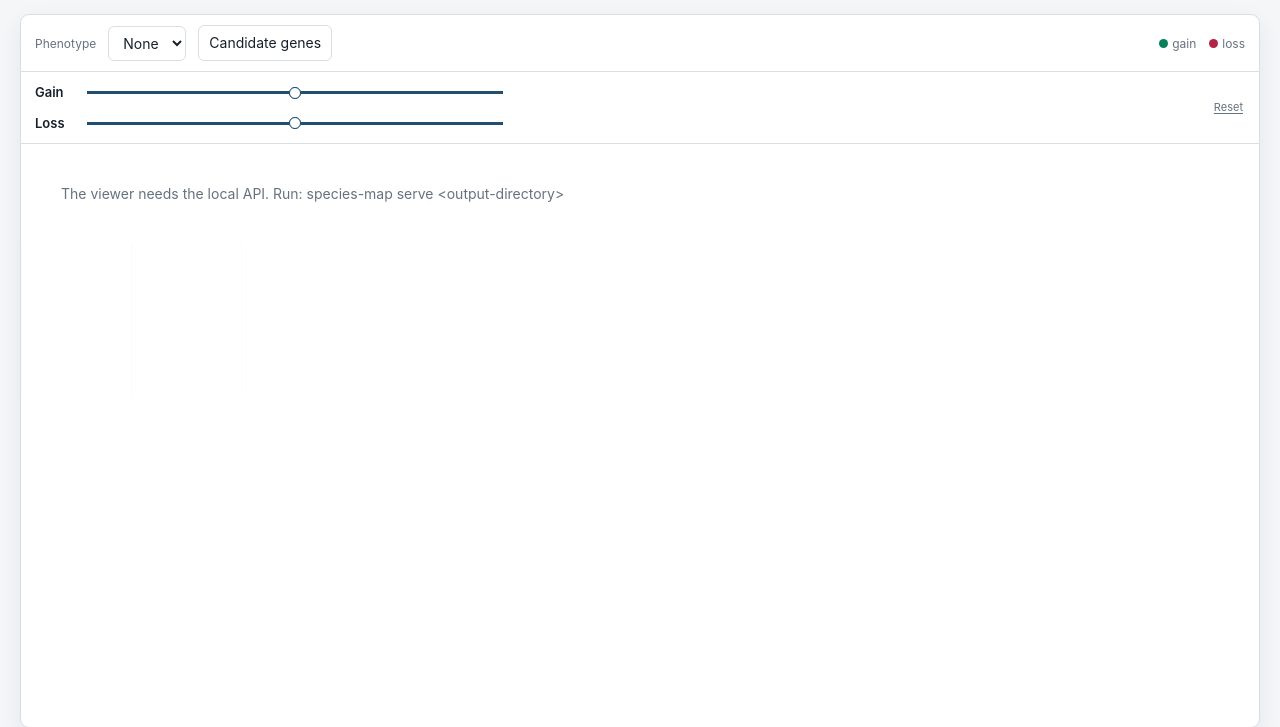
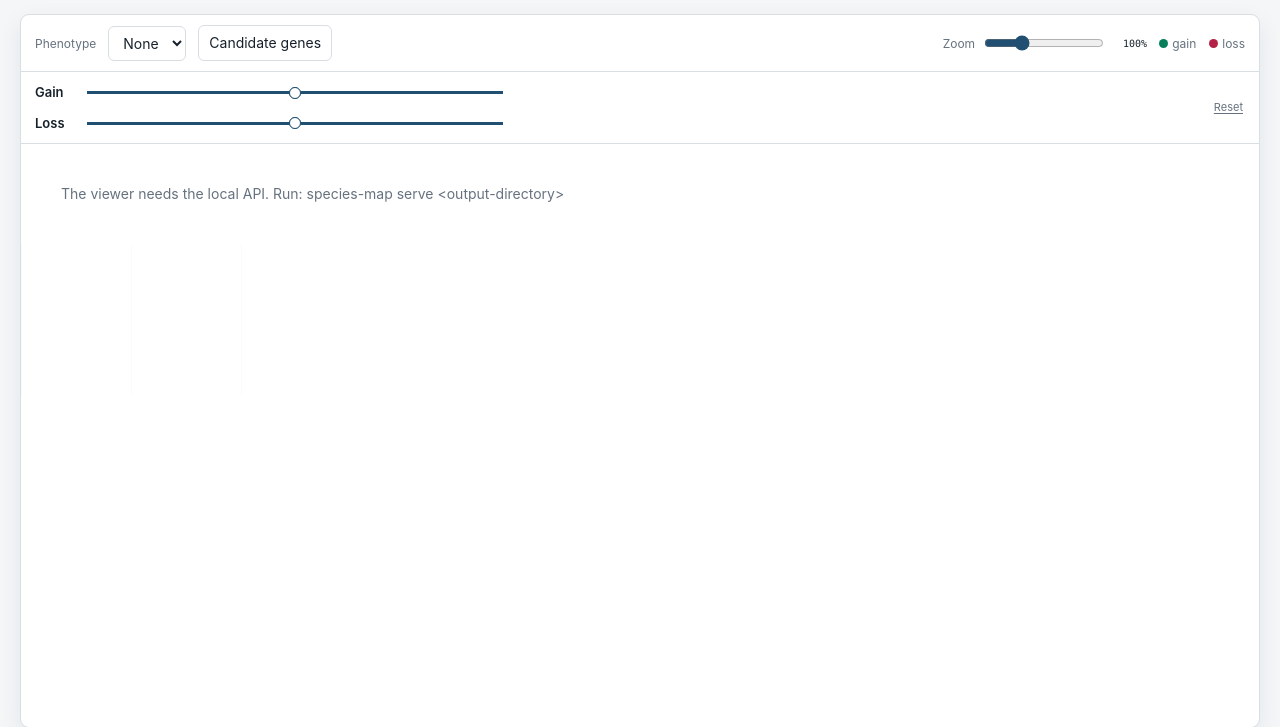
Before and after one commit to kazumaxneo/PhyloGain, a Python web app: template src/species_innovation_map/templates/index.html in a window 1280 px wide. Shown: the part 52-779 px from the top of the page. Run offline with Jinja, Linux system fonts and the light colour scheme; the template is opened without the code that fills it, so the values that code supplies are empty.

Commit message:
Add phylogenetic tree zoom control

```diff
--- a/src/species_innovation_map/templates/index.html
+++ b/src/species_innovation_map/templates/index.html
@@ -112,7 +112,10 @@
     }
     button { cursor: pointer; }
     button:hover { border-color: var(--accent); color: var(--accent); }
-    .legend { margin-left: auto; display: flex; gap: 13px; color: var(--muted); font-size: 12px; }
+    .tree-zoom { margin-left: auto; display: flex; align-items: center; gap: 7px; color: var(--muted); font-size: 11px; white-space: nowrap; }
+    .tree-zoom input { width: 120px; accent-color: var(--accent); }
+    .tree-zoom output { width: 34px; color: var(--ink); font: 10px ui-monospace, SFMono-Regular, Consolas, monospace; text-align: right; }
+    .legend { display: flex; gap: 13px; color: var(--muted); font-size: 12px; }
     .dot { display: inline-block; width: 9px; height: 9px; margin-right: 4px; border-radius: 50%; }
     .dot.gain { background: var(--gain); }
     .dot.loss { background: var(--loss); }
@@ -301,6 +304,11 @@
           <label for="collapseSelect">Collapse</label>
           <select id="collapseSelect"><option value="">None</option></select>
         </span>
+        <div class="tree-zoom">
+          <label for="treeZoom">Zoom</label>
+          <input id="treeZoom" type="range" min="60" max="200" step="10" value="100" aria-label="Phylogenetic tree zoom">
+          <output id="treeZoomValue" for="treeZoom">100%</output>
+        </div>
         <div class="legend"><span><i class="dot gain"></i>gain</span><span><i class="dot loss"></i>loss</span></div>
       </div>
       <div class="branch-filters" aria-label="Branch event filters">
@@ -329,7 +337,7 @@
   </main>
   <script>
     const SVG = "http://www.w3.org/2000/svg";
-    const state = { project: null, branches: new Map(), phenotypeEvents: new Map(), selectedBranch: null, collapseRank: "", expandedGroups: new Set(), annotationSources: [], enrichmentSource: "", branchFilter: {gainMin: 0, gainMax: 0, lossMin: 0, lossMax: 0} };
+    const state = { project: null, branches: new Map(), phenotypeEvents: new Map(), selectedBranch: null, collapseRank: "", expandedGroups: new Set(), annotationSources: [], enrichmentSource: "", treeZoom: 1, branchFilter: {gainMin: 0, gainMax: 0, lossMin: 0, lossMax: 0} };
     const $ = id => document.getElementById(id);
     const number = value => Number(value || 0).toLocaleString();
     const svgEl = (name, attrs = {}) => {
@@ -420,6 +428,9 @@
     }
     function renderTree() {
       const svg = $("treeSvg"); svg.replaceChildren();
+      const zoom = state.treeZoom;
+      const canvas = svgEl("g", {transform: `scale(${zoom})`});
+      svg.append(canvas);
       const nodes = new Map(state.project.nodes.map(node => [node.id, {...node}]));
       const root = [...nodes.values()].find(node => !node.parent_id);
       const taxonomy = state.project.taxonomy?.species || {};
@@ -458,11 +469,14 @@
       }
       position(root);
       const maxDepth = Math.max(...visibleNodes.map(node => node.depth));
-      svg.setAttribute("width", Math.max(900, 110 * maxDepth + 440));
-      svg.setAttribute("height", Math.max(500, leafIndex * spacing + 40));
+      const baseWidth = Math.max(900, 110 * maxDepth + 440);
+      const baseHeight = Math.max(500, leafIndex * spacing + 40);
+      svg.setAttribute("width", baseWidth * zoom);
+      svg.setAttribute("height", baseHeight * zoom);
+      svg.style.backgroundSize = `${110 * zoom}px 100%`;
       for (const node of visibleNodes) {
         const children = node.collapsed ? [] : node.children.map(id => nodes.get(id)).filter(child => visibleIds.has(child.id));
-        if (children.length > 1) svg.append(svgEl("line", {x1: node.x, y1: Math.min(...children.map(c => c.y)), x2: node.x, y2: Math.max(...children.map(c => c.y)), class: "connector"}));
+        if (children.length > 1) canvas.append(svgEl("line", {x1: node.x, y1: Math.min(...children.map(c => c.y)), x2: node.x, y2: Math.max(...children.map(c => c.y)), class: "connector"}));
       }
       for (const node of visibleNodes) {
         if (!node.parent_id) continue;
@@ -470,33 +484,54 @@
         const branch = state.branches.get(node.branch_id) || {gain_count: 0, loss_count: 0};
         const labelFilterClass = branchMatchesFilter(branch) ? "" : " filtered-branch-label";
         const hitLine = svgEl("line", {x1: parent.x, y1: node.y, x2: node.x, y2: node.y, class: "branch-hit", "data-branch": node.branch_id});
-        svg.append(hitLine);
+        canvas.append(hitLine);
         const line = svgEl("line", {x1: parent.x, y1: node.y, x2: node.x, y2: node.y, class: `branch${state.selectedBranch === node.branch_id ? " selected" : ""}`, "data-branch": node.branch_id});
-        svg.append(line);
+        canvas.append(line);
         const label = svgEl("text", {x: (parent.x + node.x) / 2, y: node.y - 5, "text-anchor": "middle", class: `branch-label${labelFilterClass}`, "data-branch": node.branch_id, role: "button", tabindex: "0", "aria-label": `Branch ${node.branch_id}`});
         const gain = svgEl("tspan", {class: "gain-value"}); gain.textContent = `+${branch.gain_count}`;
         const loss = svgEl("tspan", {class: "loss-value", dx: "5"}); loss.textContent = `−${branch.loss_count}`;
-        label.append(gain, loss); svg.append(label);
+        label.append(gain, loss); canvas.append(label);
         const support = normalizedBranchSupport(node);
         if (support != null) {
           const supportLabel = svgEl("text", {x: (parent.x + node.x) / 2, y: node.y + 11, "text-anchor": "middle", class: "support-label"});
           supportLabel.textContent = support.toFixed(3);
-          svg.append(supportLabel);
+          canvas.append(supportLabel);
         }
         const phenotypeEvent = state.phenotypeEvents.get(node.branch_id);
-        if (phenotypeEvent) svg.append(svgEl("circle", {cx: node.x, cy: node.y, r: 5.5, class: phenotypeEvent === "gain" ? "phenotype-gain" : "phenotype-loss"}));
-        else svg.append(svgEl("circle", {cx: node.x, cy: node.y, r: 2.8, class: "node-dot"}));
+        if (phenotypeEvent) canvas.append(svgEl("circle", {cx: node.x, cy: node.y, r: 5.5, class: phenotypeEvent === "gain" ? "phenotype-gain" : "phenotype-loss"}));
+        else canvas.append(svgEl("circle", {cx: node.x, cy: node.y, r: 2.8, class: "node-dot"}));
         if (node.collapsed) {
           const marker = svgEl("polygon", {points: `${node.x + 3},${node.y - 6} ${node.x + 15},${node.y} ${node.x + 3},${node.y + 6}`, class: "collapsed-marker", "data-expand-node": node.id});
           const tip = svgEl("text", {x: node.x + 20, y: node.y + 4, class: "collapsed-label", "data-expand-node": node.id});
           tip.textContent = `${node.rankValue} (${number(node.leafCount)})`;
-          svg.append(marker, tip);
+          canvas.append(marker, tip);
         } else if (node.is_leaf) {
           const taxonomyLabel = rank && node.rankValue ? `${node.rankValue} (1)` : node.label;
           const tipClass = rank && node.rankValue ? "taxonomy-tip-label" : "tip-label";
-          const tip = svgEl("text", {x: node.x + 8, y: node.y + 4, class: tipClass}); tip.textContent = taxonomyLabel; svg.append(tip);
+          const tip = svgEl("text", {x: node.x + 8, y: node.y + 4, class: tipClass}); tip.textContent = taxonomyLabel; canvas.append(tip);
         }
       }
+    }
+    function enableTreeZoom() {
+      const input = $("treeZoom");
+      const output = $("treeZoomValue");
+      const stored = Number(localStorage.getItem("species-map-tree-zoom"));
+      if (Number.isFinite(stored) && stored >= 60 && stored <= 200) input.value = stored;
+      state.treeZoom = Number(input.value) / 100;
+      output.textContent = `${input.value}%`;
+      input.addEventListener("input", () => {
+        const viewport = $("treeViewport");
+        const oldZoom = state.treeZoom;
+        const centerX = (viewport.scrollLeft + viewport.clientWidth / 2) / oldZoom;
+        const centerY = (viewport.scrollTop + viewport.clientHeight / 2) / oldZoom;
+        state.treeZoom = Number(input.value) / 100;
+        output.textContent = `${input.value}%`;
+        localStorage.setItem("species-map-tree-zoom", input.value);
+        if (!state.project) return;
+        renderTree();
+        viewport.scrollLeft = centerX * state.treeZoom - viewport.clientWidth / 2;
+        viewport.scrollTop = centerY * state.treeZoom - viewport.clientHeight / 2;
+      });
     }
     function openDetailPanel() {
       document.querySelector(".workspace").classList.add("detail-open");
@@ -894,6 +929,7 @@
       });
     }
     enableTreePan();
+    enableTreeZoom();
     enableDetailResize();
     const themes = new Set(["white", "black", "brown", "green", "blue"]);
     function applyTheme(theme) {
```
Also changed, not shown: tests/test_species_map.py (+4 -0 lines), CHANGELOG.md, README.md.
